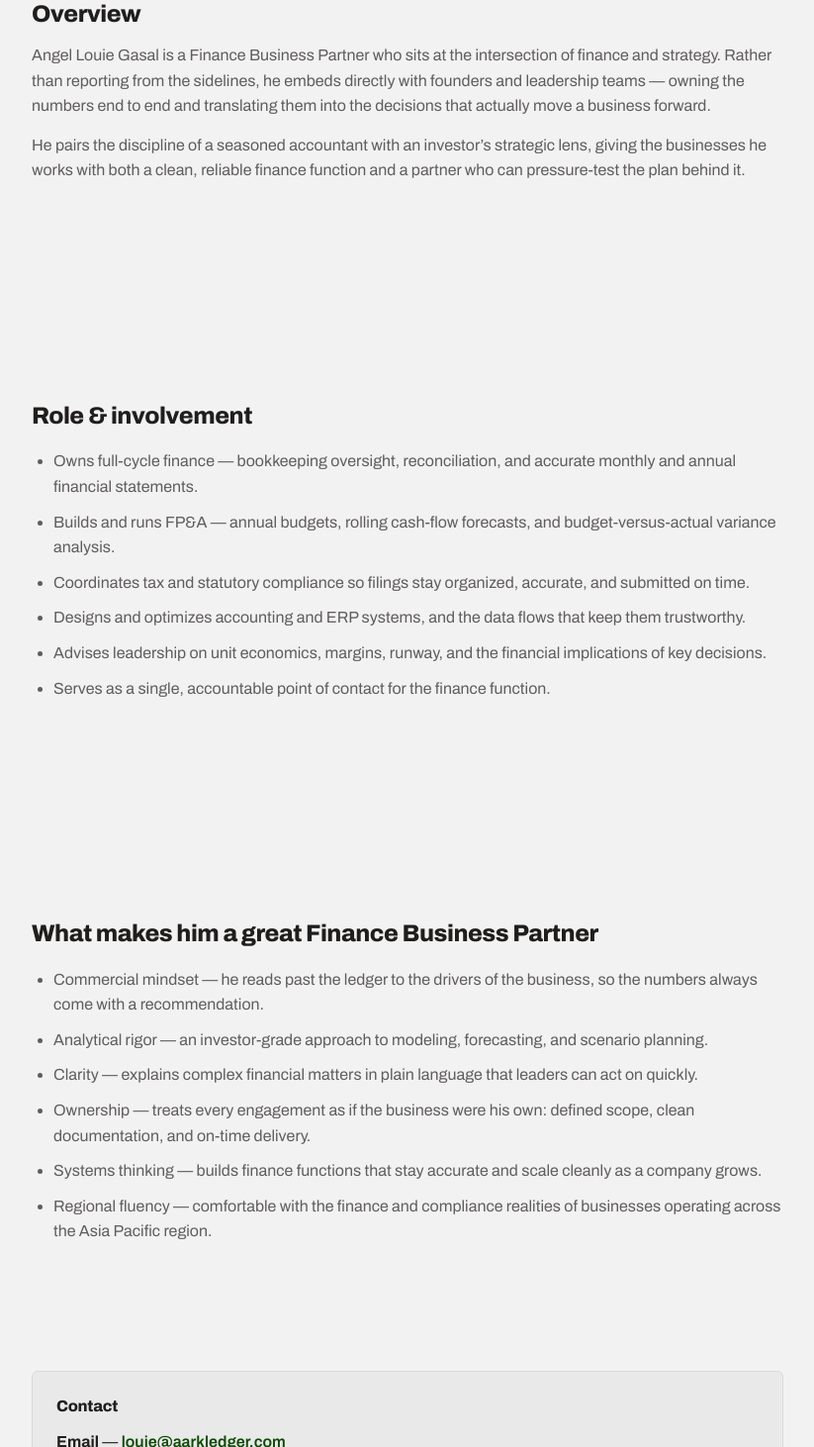
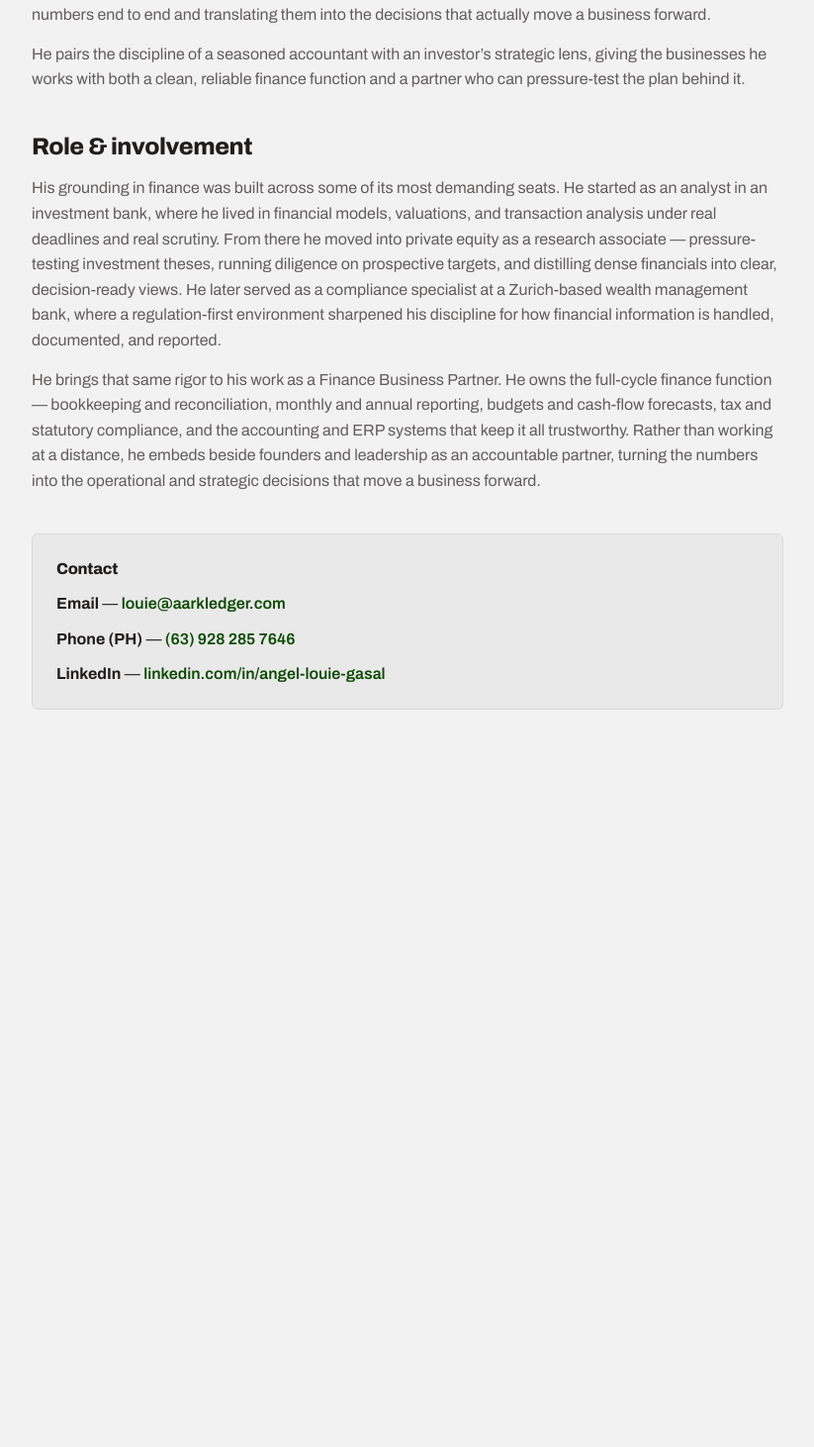
Before and after one commit to Aarkledger/aarkledger-site, a Next.js app: page /team/angel-louie-gasal in a window 1280 px wide. Shown: the part 368-1830 px from the top of the page at 99% size, without its empty margins (62-885 px from the left). After the commit the page ends 1185 px from the top, so only its background shows below. Built offline with nearby package versions, Linux system fonts and the light colour scheme.

Commit message:
Refactor profile layout and remove unused arrays
Removed involvement and strengths arrays, updating the profile layout to provide a more direct overview of Angel Louie Gasal's role and contributions.

```diff
--- a/app/team/angel-louie-gasal/page.js
+++ b/app/team/angel-louie-gasal/page.js
@@ -9,35 +9,9 @@ const PHONE = "(63) 928 285 7646";
 const PHONE_TEL = "+639282857646";
 const LINKEDIN = "https://www.linkedin.com/in/angel-louie-gasal/";
 
-const involvement = [
-  "Owns full-cycle finance — bookkeeping oversight, reconciliation, and accurate monthly and annual financial statements.",
-  "Builds and runs FP&A — annual budgets, rolling cash-flow forecasts, and budget-versus-actual variance analysis.",
-  "Coordinates tax and statutory compliance so filings stay organized, accurate, and submitted on time.",
-  "Designs and optimizes accounting and ERP systems, and the data flows that keep them trustworthy.",
-  "Advises leadership on unit economics, margins, runway, and the financial implications of key decisions.",
-  "Serves as a single, accountable point of contact for the finance function.",
-];
-
-const strengths = [
-  "Commercial mindset — he reads past the ledger to the drivers of the business, so the numbers always come with a recommendation.",
-  "Analytical rigor — an investor-grade approach to modeling, forecasting, and scenario planning.",
-  "Clarity — explains complex financial matters in plain language that leaders can act on quickly.",
-  "Ownership — treats every engagement as if the business were his own: defined scope, clean documentation, and on-time delivery.",
-  "Systems thinking — builds finance functions that stay accurate and scale cleanly as a company grows.",
-  "Regional fluency — comfortable with the finance and compliance realities of businesses operating across the Asia Pacific region.",
-];
-
-const listStyle = {
-  listStyle: "disc",
-  paddingLeft: 22,
-  marginTop: 14,
-  display: "flex",
-  flexDirection: "column",
-  gap: 10,
-  color: "var(--text-soft)",
-};
-
-const sectionStyle = { maxWidth: 760, marginTop: 40 };
+const blockStyle = { maxWidth: 760, marginTop: 36 };
+const paraStyle = { color: "var(--text-soft)", marginTop: 14 };
+const headingStyle = { color: "var(--navy)" };
 
 export default function Profile() {
   return (
@@ -94,9 +68,9 @@ export default function Profile() {
         </div>
       </header>
 
-      <main className="container" style={{ paddingBottom: 40 }}>
-        <section style={sectionStyle}>
-          <h2 style={{ color: "var(--navy)" }}>Overview</h2>
+      <main className="container" style={{ paddingBottom: 60 }}>
+        <div style={blockStyle}>
+          <h2 style={headingStyle}>Overview</h2>
           <p style={{ color: "var(--text-soft)", marginTop: 10 }}>
             Angel Louie Gasal is a Finance Business Partner who sits at the
             intersection of finance and strategy. Rather than reporting from the
@@ -104,39 +78,45 @@ export default function Profile() {
             owning the numbers end to end and translating them into the decisions
             that actually move a business forward.
           </p>
-          <p style={{ color: "var(--text-soft)", marginTop: 14 }}>
+          <p style={paraStyle}>
             He pairs the discipline of a seasoned accountant with an
             investor&rsquo;s strategic lens, giving the businesses he works with
             both a clean, reliable finance function and a partner who can
             pressure-test the plan behind it.
           </p>
-        </section>
+        </div>
 
-        <section style={sectionStyle}>
-          <h2 style={{ color: "var(--navy)" }}>Role &amp; involvement</h2>
-          <ul style={listStyle}>
-            {involvement.map((item) => (
-              <li key={item}>{item}</li>
-            ))}
-          </ul>
-        </section>
-
-        <section style={sectionStyle}>
-          <h2 style={{ color: "var(--navy)" }}>
-            What makes him a great Finance Business Partner
-          </h2>
-          <ul style={listStyle}>
-            {strengths.map((item) => (
-              <li key={item}>{item}</li>
-            ))}
-          </ul>
-        </section>
+        <div style={blockStyle}>
+          <h2 style={headingStyle}>Role &amp; involvement</h2>
+          <p style={{ color: "var(--text-soft)", marginTop: 10 }}>
+            His grounding in finance was built across some of its most demanding
+            seats. He started as an analyst in an investment bank, where he lived
+            in financial models, valuations, and transaction analysis under real
+            deadlines and real scrutiny. From there he moved into private equity
+            as a research associate — pressure-testing investment theses, running
+            diligence on prospective targets, and distilling dense financials into
+            clear, decision-ready views. He later served as a compliance
+            specialist at a Zurich-based wealth management bank, where a
+            regulation-first environment sharpened his discipline for how
+            financial information is handled, documented, and reported.
+          </p>
+          <p style={paraStyle}>
+            He brings that same rigor to his work as a Finance Business Partner.
+            He owns the full-cycle finance function — bookkeeping and
+            reconciliation, monthly and annual reporting, budgets and cash-flow
+            forecasts, tax and statutory compliance, and the accounting and ERP
+            systems that keep it all trustworthy. Rather than working at a
+            distance, he embeds beside founders and leadership as an accountable
+            partner, turning the numbers into the operational and strategic
+            decisions that move a business forward.
+          </p>
+        </div>
 
         <section className="cal-note" style={{ maxWidth: 760 }}>
           <h3>Contact</h3>
           <div style={{ display: "grid", gap: 10, marginTop: 6 }}>
             <div>
-              <strong style={{ color: "var(--navy)" }}>Email</strong> —{" "}
+              <strong style={headingStyle}>Email</strong> —{" "}
               <a
                 href={`mailto:${EMAIL}`}
                 style={{ color: "var(--accent-dark)", fontWeight: 600 }}
@@ -145,7 +125,7 @@ export default function Profile() {
               </a>
             </div>
             <div>
-              <strong style={{ color: "var(--navy)" }}>Phone (PH)</strong> —{" "}
+              <strong style={headingStyle}>Phone (PH)</strong> —{" "}
               <a
                 href={`tel:${PHONE_TEL}`}
                 style={{ color: "var(--accent-dark)", fontWeight: 600 }}
@@ -154,7 +134,7 @@ export default function Profile() {
               </a>
             </div>
             <div>
-              <strong style={{ color: "var(--navy)" }}>LinkedIn</strong> —{" "}
+              <strong style={headingStyle}>LinkedIn</strong> —{" "}
               <a
                 href={LINKEDIN}
                 target="_blank"
```
